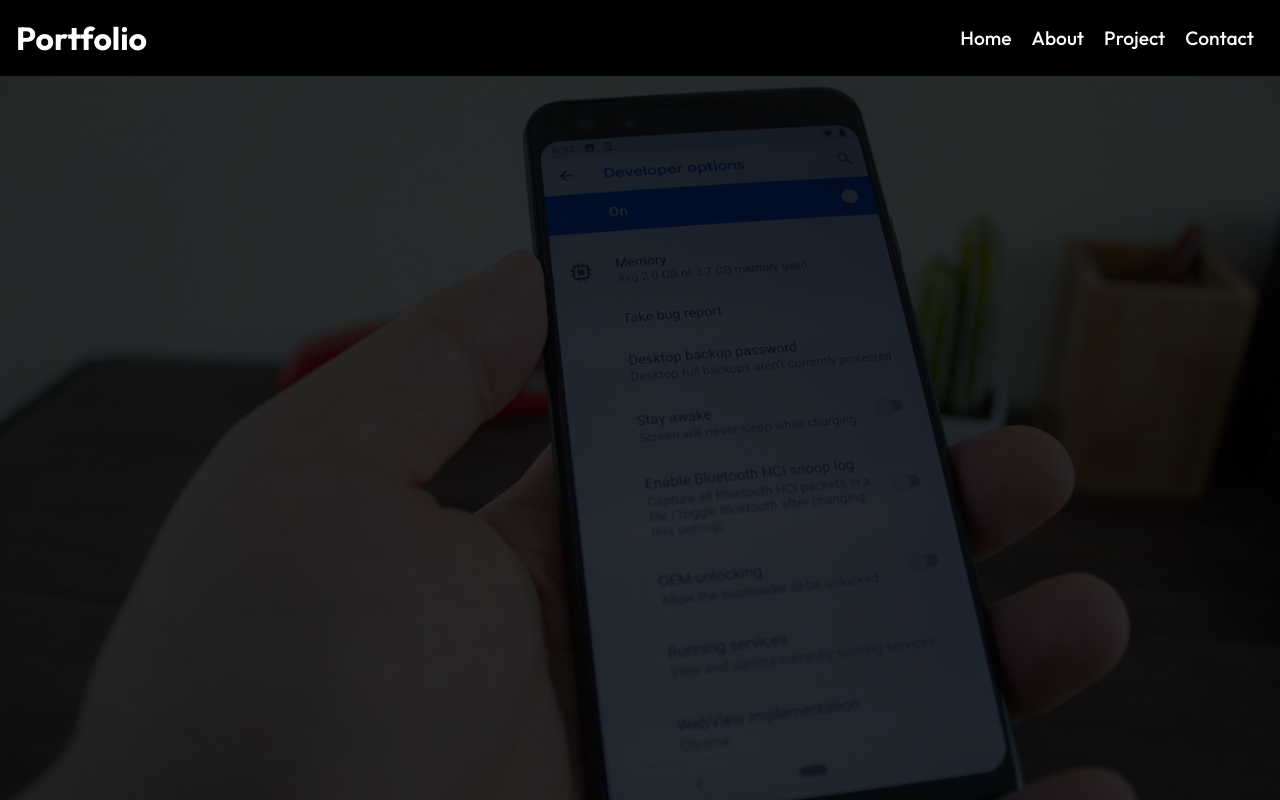
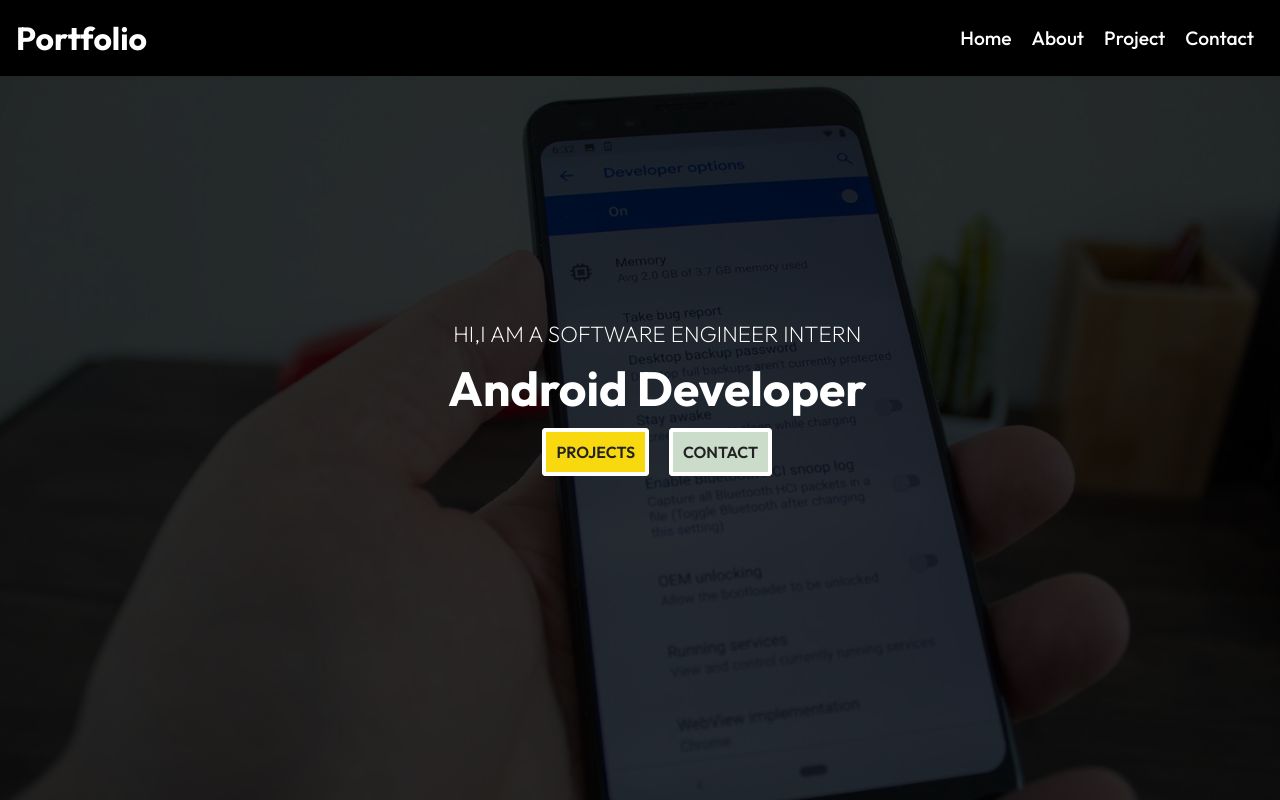
Before and after one commit to SB2318/portfolio-sb2318, a React (Create React App) app: page / in a window 1280 px wide. Shown: the top 800 px of the page. Built offline with nearby package versions, Linux system fonts and the light colour scheme.

Commit message:
HomeHero fixed

```diff
--- a/src/components/HomeHero.js
+++ b/src/components/HomeHero.js
@@ -14,7 +14,7 @@ const HomeHero = () => {
 
         <div className="content">
             <p>HI,I AM A SOFTWARE ENGINEER INTERN</p>
-           <h1>A Passionate Android Developer</h1>
+           <h1>Android Developer</h1>
            <div>
              <Link to="/project" class="btn">Projects</Link>
              <Link to="/contact" class="btn btn-light">Contact</Link>
--- a/src/components/hero.css
+++ b/src/components/hero.css
@@ -34,22 +34,23 @@
 
 }
 
-.heroImg .content{
-    position: relative;
-    transform: translate(- 50%, -50%);
-    top:50%;
-    left:50%;
+ .content{
+    position: absolute;
+    transform: translate(- 80%, -80%);
+    top:40%;
+    left:35%;
     text-align: center;
+
 
 }
 
-.heroImg .content h1{
+.content h1{
 
-    font-size: 4rem;
+    font-size: 3rem;
     padding: 0.6rem 0 1.5rem;
 }
 
-.heroImg .content p{
+ .content p{
 
     font-size: 1.4rem;
     font-weight: 200;
--- a/src/index.css
+++ b/src/index.css
@@ -22,19 +22,23 @@ ul{
 
 .btn{
 
-    padding: 12px,32px;
+
+    margin: 10px;
     font-size: 1rem;
     text-transform: uppercase;
     background: rgb(248,217,15);
     color: #222;
-    border: 2px,solid,#fff;
+    border: 4px,solid,#fff;
     font-weight: 600;
     cursor: pointer;
+    padding: 10PX;
+    border-radius: 4px;
+
 }
 
 .btn-light{
-    background: transparent;
-    color:#fff;
+    background: #CBDCCB;
+
 }
 .btn:hover{
     background: rgba(255,255,255,0.2);
```
